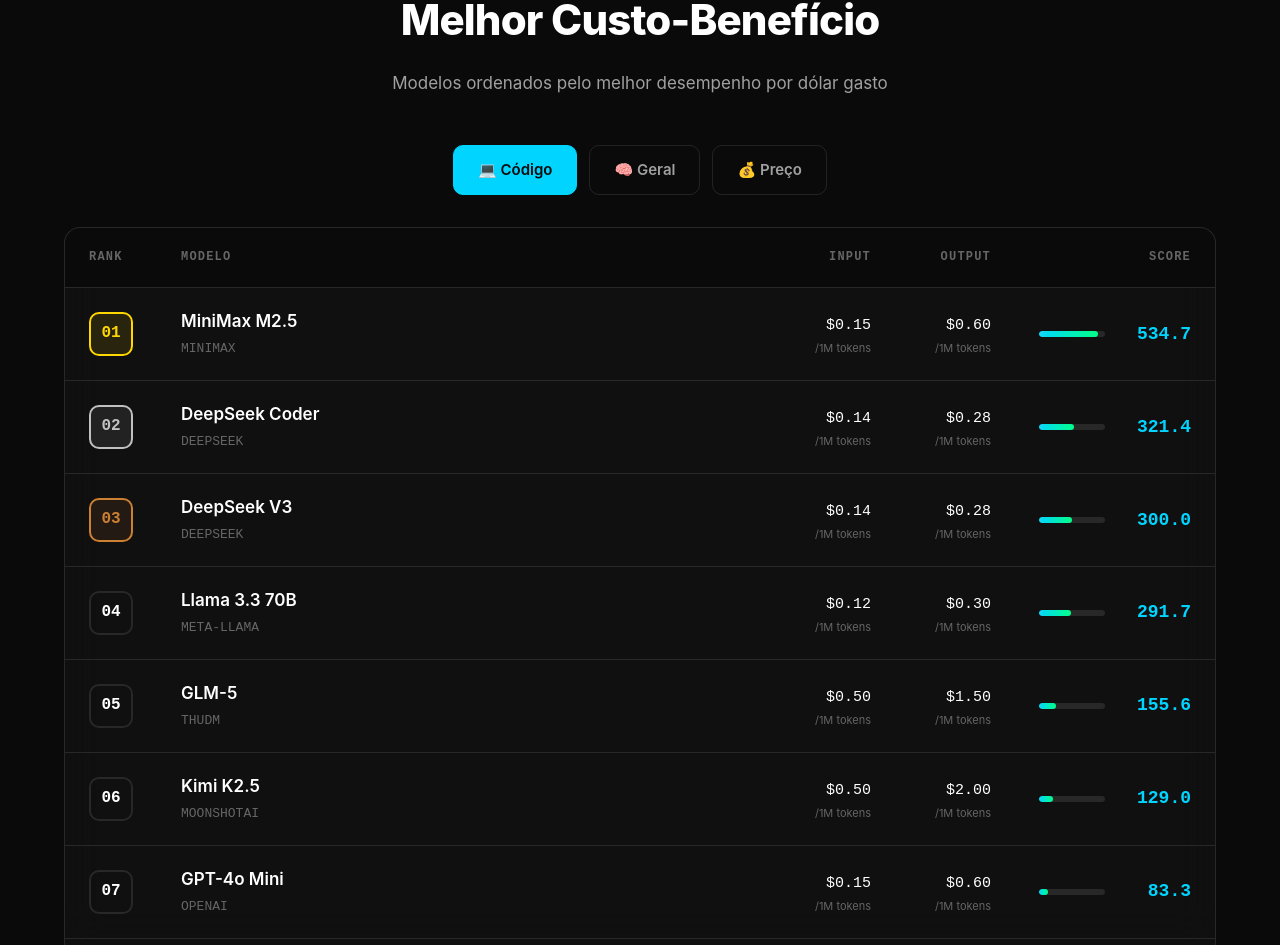
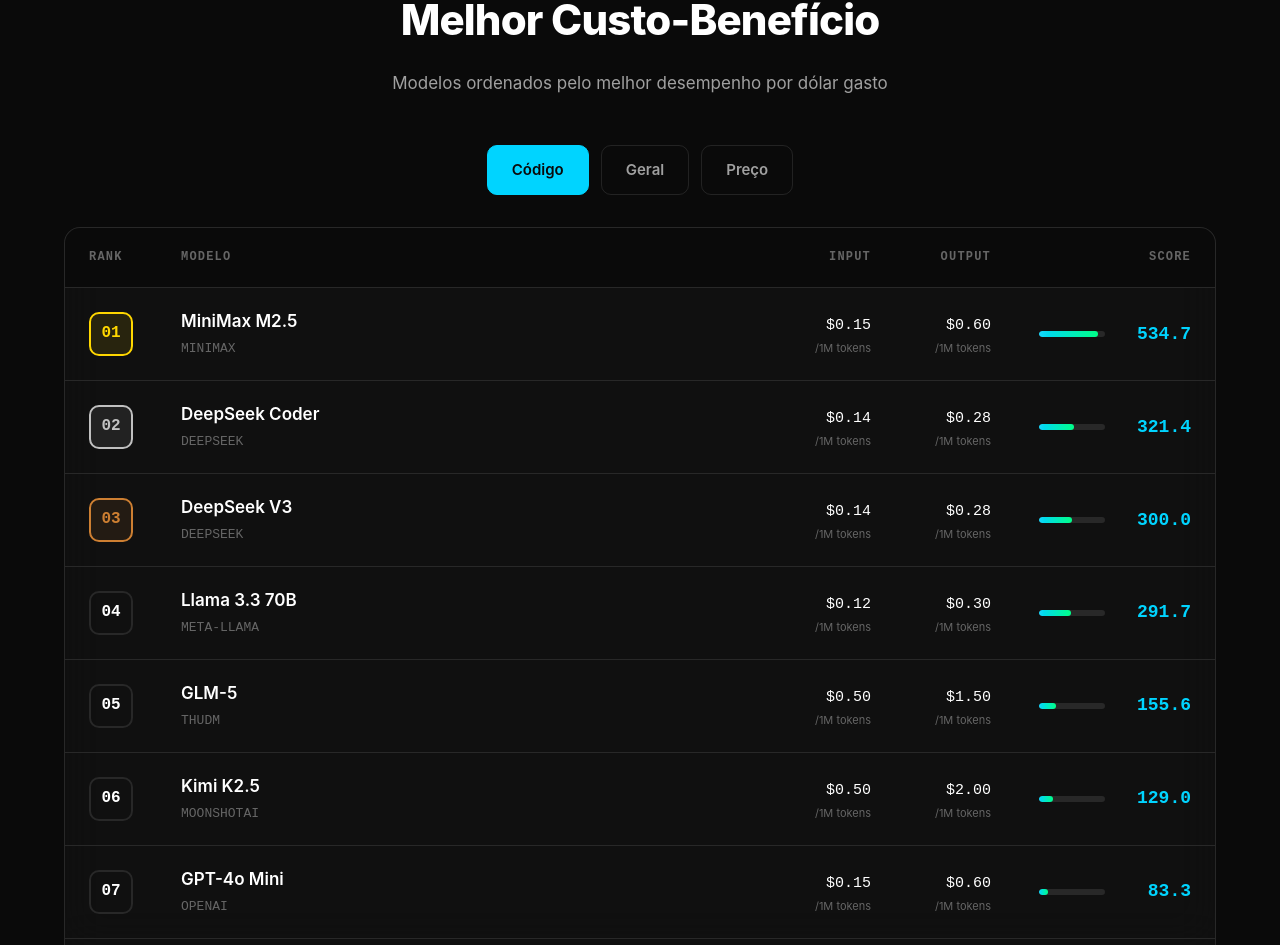
Before and after one commit to tiagofoil/ia-custo-beneficio, a Next.js app: page / in a window 1280 px wide. Shown: the part 772-1717 px from the top of the page. Built offline with nearby package versions, Linux system fonts and the light colour scheme.

Commit message:
fix: remove generic emoji icons from filter buttons

```diff
--- a/src/components/ranking-table.tsx
+++ b/src/components/ranking-table.tsx
@@ -63,9 +63,9 @@
       {/* Filters */}
       <div className="filters">
         {[
-          { k: "coding", l: "💻 Código" },
-          { k: "general", l: "🧠 Geral" },
-          { k: "price", l: "💰 Preço" },
+          { k: "coding", l: "Código" },
+          { k: "general", l: "Geral" },
+          { k: "price", l: "Preço" },
         ].map((f) => (
           <button
             key={f.k}
```
